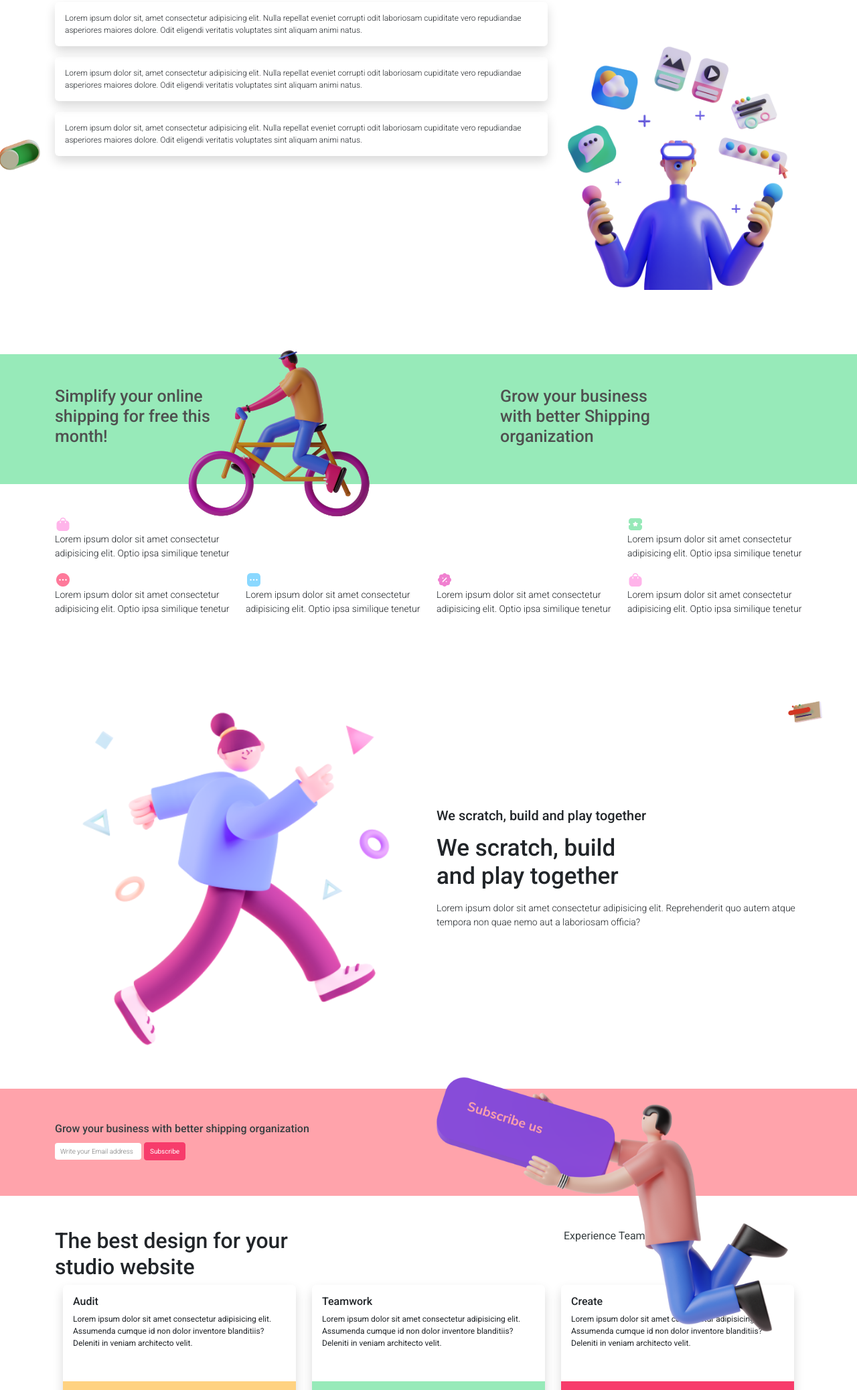
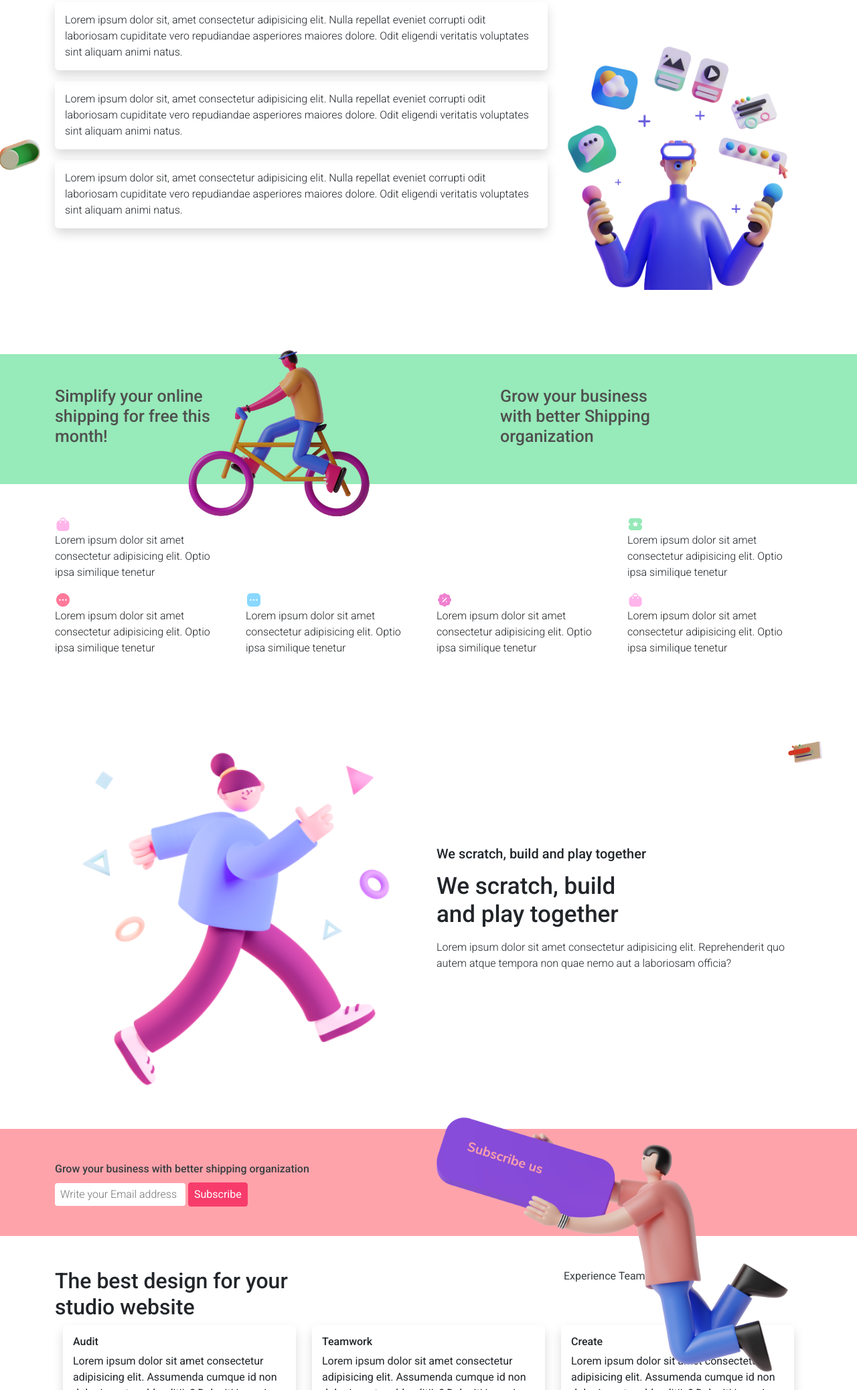
Before and after one commit to webriaj/figma_to_html, a plain HTML site: page index.html in a window 1280 px wide. Shown: the part 724-2800 px from the top of the page at 67% size. Drawn offline with Linux system fonts and the light colour scheme.

Commit message:
font-size

```diff
--- a/css/style.css
+++ b/css/style.css
@@ -58,11 +58,11 @@ header{
     text-transform: capitalize;
 }
 .hero-content p{
-    font-size: 12px;
+    font-size: 16px;
     font-weight: 300;
 }
 .hero-content a{
-    font-size: 12px;
+    font-size: 16px;
     color: rgba(247, 60, 107, 1);
     border: 1px solid rgba(247, 60, 107, 1);
     padding: 6px 8px;
@@ -76,7 +76,7 @@ header{
 }
 
 .colum p{
-    font-size: 12px;
+    font-size: 16px;
     font-weight: 300;
    padding: 15px;
    border-radius: 6px;
@@ -119,7 +119,7 @@ header{
     margin-top: -27%;
 }
 .service-content{
-    font-size: 14px;
+    font-size: 16px;
     font-weight: 300;
 
 }
@@ -138,7 +138,7 @@ header{
     font-weight: 500;
 }
 .sixth-content p{
-    font-size: 14px;
+    font-size: 16px;
     font-weight: 300;
     line-height: 1.5;
 }
@@ -162,13 +162,13 @@ header{
     background-color: white;
     border-radius: 4px;
     padding: 5px 8px;
-    font-size: 10px;
+    font-size: 16px;
     font-weight: 300;
 }
 
 .form-field input:nth-child(2){
     font-family: 'Roboto';
-    font-size: 10px;
+    font-size: 16px;
     text-decoration: none;
     color: rgb(255, 255, 255);
     background-color: rgba(247, 60, 107, 1);
@@ -185,7 +185,7 @@ input:focus{
     font-size: 16px;
 }
 .card-text{
-    font-size: 12px;
+    font-size: 16px;
 }
 
 .card-btm {
@@ -234,7 +234,7 @@ footer{
     cursor: pointer;
 }
 .footer-menu a{
-    font-size: 12px;
+    font-size: 16px;
     padding: 8px;
     font-weight: 500;
 }
```
